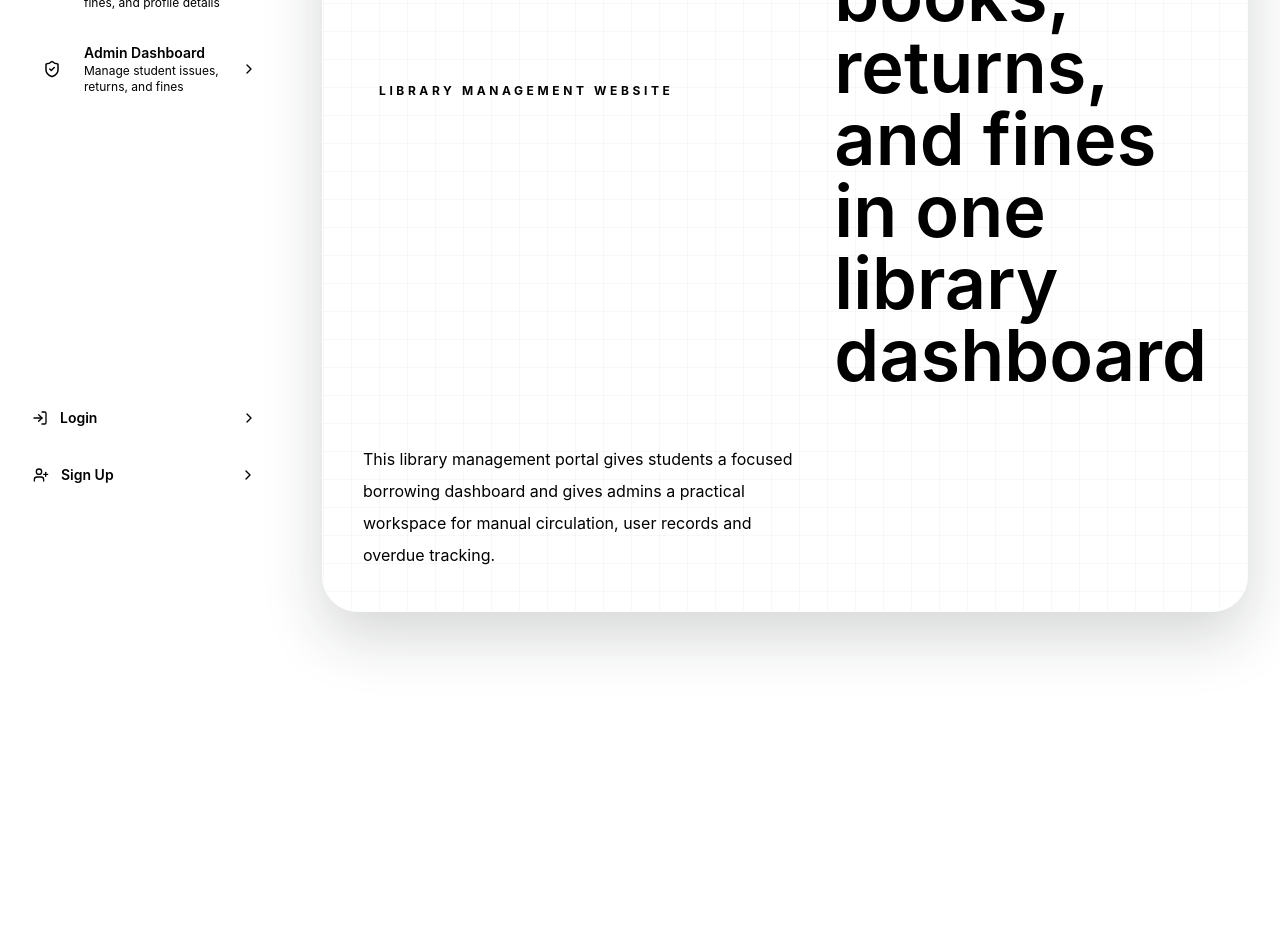
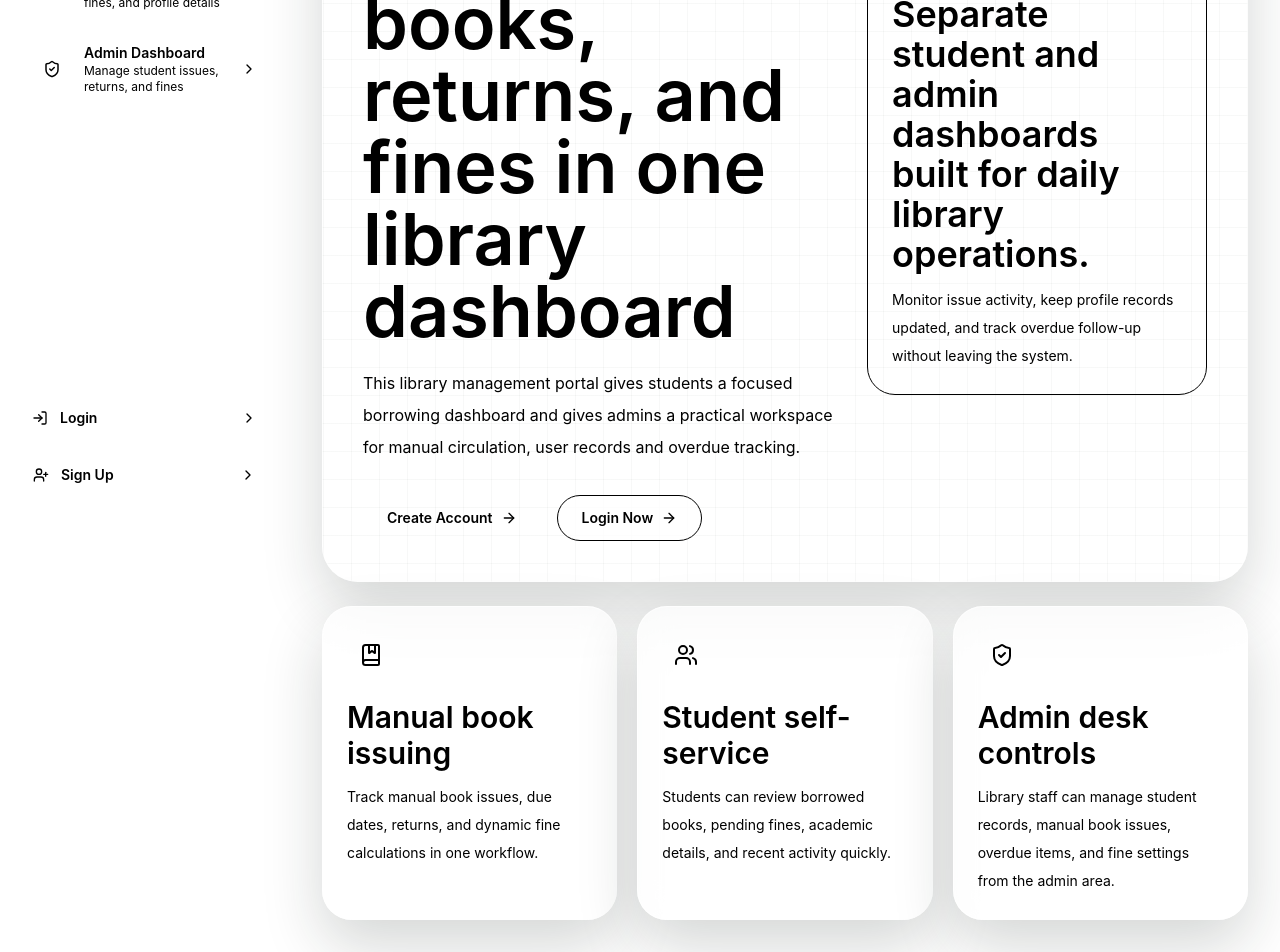
Before and after one commit to kawsar-ahmed-rahim/LibraryManagement, a React (Vite) app in the folder frontend/: page / in a window 1280 px wide. Shown: the part 282-1234 px from the top of the page. Before the commit the page ends 926 px from the top, so only its background shows below. Built offline with nearby package versions, Linux system fonts and the light colour scheme.

Commit message:
till now

```diff
--- a/frontend/src/pages/Home.jsx
+++ b/frontend/src/pages/Home.jsx
@@ -1,11 +1,15 @@
 import Sidebar from "../components/Sidebar";
 
-import { BookMarked, ShieldCheck, Users } from "lucide-react";
+import { createElement } from "react";
+
+import { ArrowRight, BookMarked, ShieldCheck, Users } from "lucide-react";
 
 import { useAuth } from "../shared/AuthContext";
 
-import { useNavigate } from "react-router-dom";
+import { useNavigate, Link } from "react-router-dom";
+
 import { homeStyles as s } from "../assets/dummyStyles";
+
 const navItems = [
   {
     label: "Student Dashboard",
@@ -81,13 +85,15 @@ const Home = () => {
         navItems={navItems}
         footerItems={footerItems}
       />
+
       <main className={s.mainContent}>
         <div className={s.innerContainer}>
           <section className={s.heroSection}>
             <div className={s.heroGrid}>
+              {/* LEFT SIDE */}
               <div>
                 <span className={s.heroBadge}>Library Management Website</span>
-              </div>
+
                 <h1 className={s.heroTitle}>
                   Manage students, books, returns, and fines in one library
                   dashboard
@@ -98,8 +104,65 @@ const Home = () => {
                   borrowing dashboard and gives admins a practical workspace for
                   manual circulation, user records and overdue tracking.
                 </p>
-              <div className=""></div>
+
+                <div className={s.heroButtons}>
+                  {currentUser ? (
+                    <Link
+                      to={
+                        currentUser.role === "admin"
+                          ? "/admin/dashboard"
+                          : "/user/dashboard"
+                      }
+                      className={s.heroButtonPrimary}
+                    >
+                      Go to Dashboard
+                      <ArrowRight size={16} />
+                    </Link>
+                  ) : (
+                    <>
+                      <Link to="/signup" className={s.heroButtonPrimary}>
+                        Create Account
+                        <ArrowRight size={16} />
+                      </Link>
+
+                      <Link to="/login" className={s.heroButtonSecondary}>
+                        Login Now
+                        <ArrowRight size={16} />
+                      </Link>
+                    </>
+                  )}
                 </div>
+              </div>
+
+              {/* RIGHT SIDE */}
+              <div className="grid gap-4">
+                <div className={s.infoCard}>
+                  <p className={s.infoCardLabel}>Library workflow</p>
+
+                  <p className={s.infoCardTitle}>
+                    Separate student and admin dashboards built for daily
+                    library operations.
+                  </p>
+
+                  <p className={s.infoCardText}>
+                    Monitor issue activity, keep profile records updated, and
+                    track overdue follow-up without leaving the system.
+                  </p>
+                </div>
+              </div>
+            </div>
+          </section>
+
+          <section className={s.featuresGrid}>
+            {features.map(({ icon, title, text }) => (
+              <article key={title} className={s.featureCard}>
+                <span className={s.featureIconWrapper}>
+                  {createElement(icon, { size: 24 })}
+                </span>
+                <h2 className={s.featureTitle}>{title}</h2>
+                <p className={s.featureText}>{text}</p>
+              </article>
+            ))}
           </section>
         </div>
       </main>
```
Lines whose indentation alone changed are shown as unchanged.
